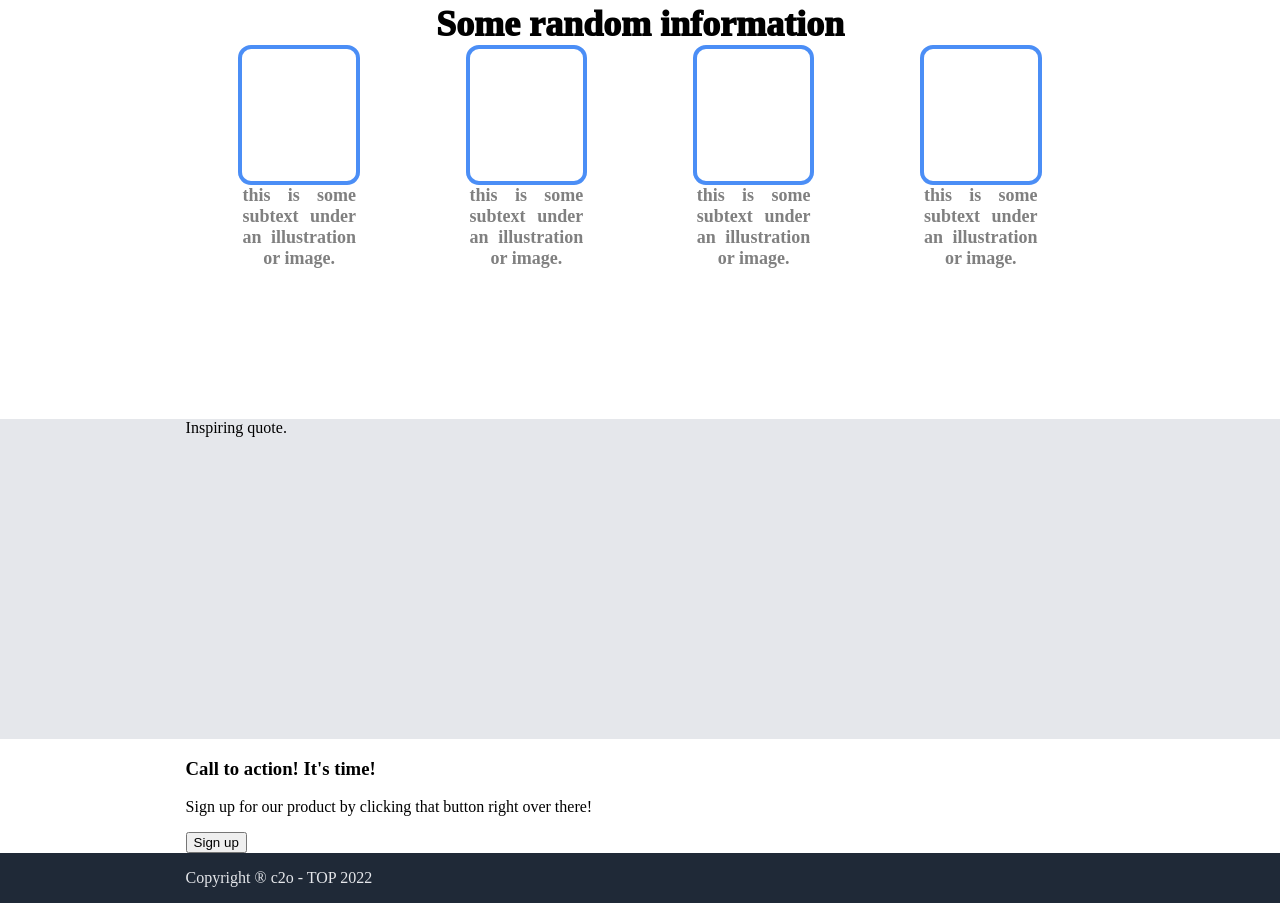
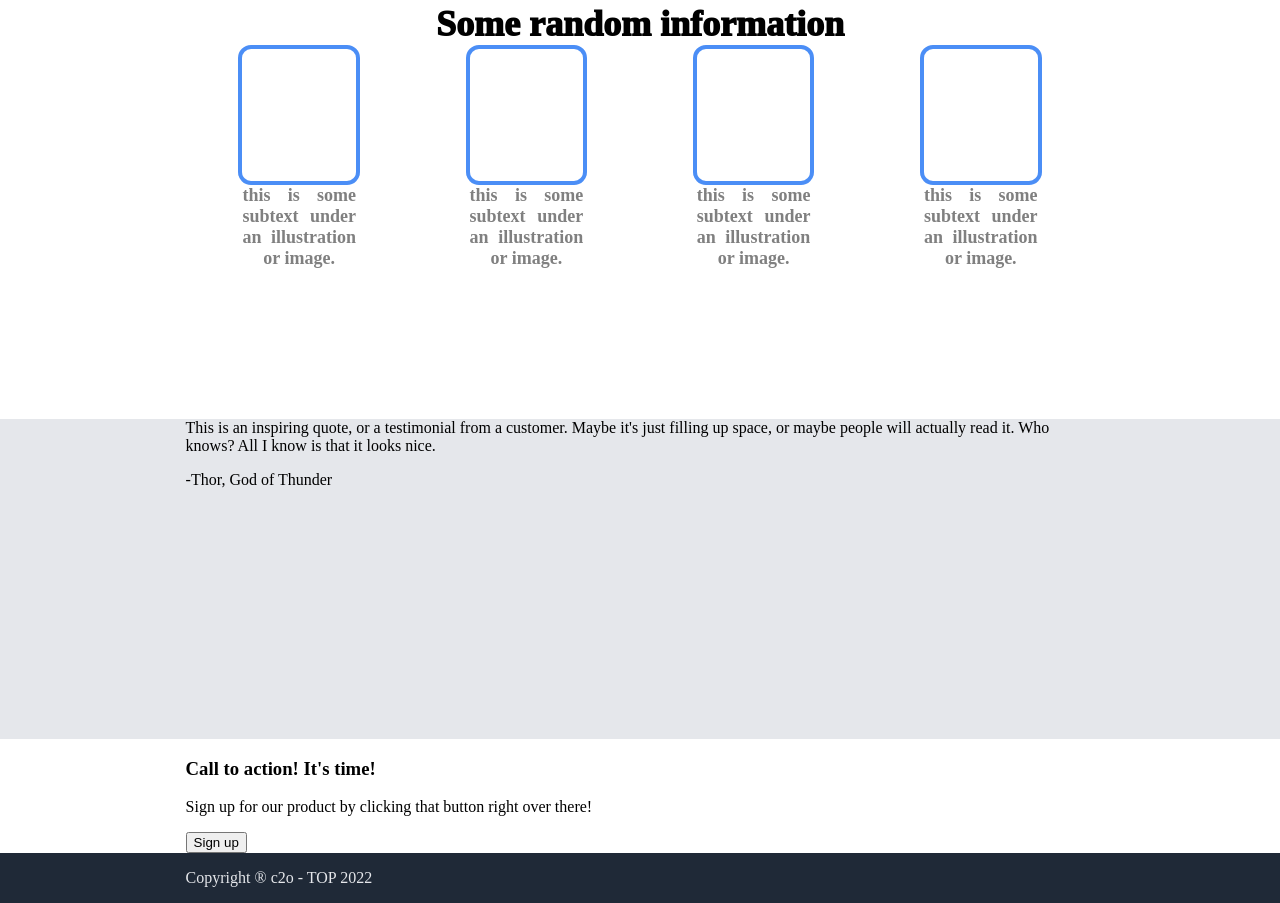
Before and after one commit to k-fields/TOP_LandingPage, a plain HTML site: page index.html in a window 1280 px wide. Shown: the part 841-1744 px from the top of the page. Drawn offline with Linux system fonts and the light colour scheme.

Commit message:
Put quote and author on a container for easier manipulation

```diff
--- a/index.html
+++ b/index.html
@@ -55,7 +55,14 @@
         </div>
 
         <div class="panel3">
-            <quote>Inspiring quote.</quote>
+            <div class="container">
+                <quote>This is an inspiring quote, or a testimonial from
+                    a customer. Maybe it's just filling up space, or maybe
+                    people will actually read it. Who knows? All I know is
+                    that it looks nice.
+                </quote>
+                <p>-Thor, God of Thunder</p>
+            </div>
         </div>
 
         <div class="call-to-action">
```
